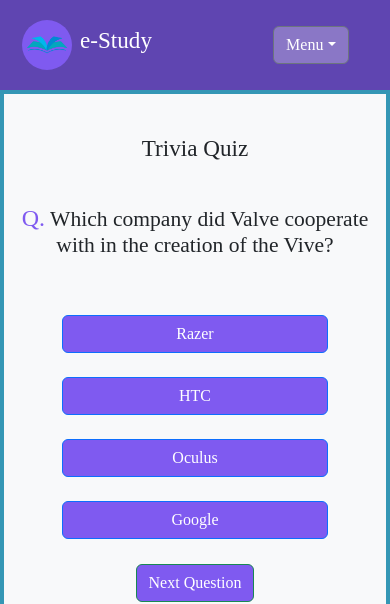
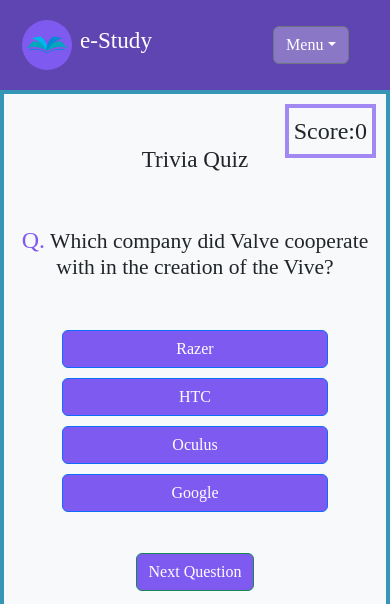
Before and after one commit to yaboyd1/estudy, a React (Create React App) app in the folder client/: page /room/1 in a window 390 px wide. Shown: the top 604 px of the page. Built offline with nearby package versions, Linux system fonts and the light colour scheme; no server answers; a web font is replaced by a local one.

Commit message:
Add score back

```diff
--- a/client/src/App.css
+++ b/client/src/App.css
@@ -235,11 +235,16 @@
   max-width: 400px;
 }
 
-/* .quiz-btn {
-  border-radius: 0;
-  width: 250px !important;
-  border: rgb(30, 143, 209) solid 2px;
-} */
+@media (max-width: 500px) {
+  .quiz-btn {
+    margin:5px 0 !important;
+  }
+
+}
+
+.quiz-btn {
+  margin:15px 0;
+}
 
 /* .btn-next-question {
   position: absolute;
@@ -254,7 +259,7 @@
   border-radius: 0;
 }  */
 
-/* .count {
+.count {
   align-self: flex-start;
   position: absolute;
   right: 10px;
@@ -262,7 +267,7 @@
   font-size: 24px;
   border: 4px solid #7f5af0b4;
   padding: 5px;
-} */
+}
 
 .chat-container {
   display: flex;
--- a/client/src/components/AnswerButton.js
+++ b/client/src/components/AnswerButton.js
@@ -3,7 +3,7 @@
 function AnswerButton({ value, handleClick }) {
   return (
     <button
-      className="quiz-btn btn btn-primary w-100 mt-4"
+      className="quiz-btn btn btn-primary w-100"
       onClick={handleClick}
     >
       {value}
--- a/client/src/components/Quiz.js
+++ b/client/src/components/Quiz.js
@@ -66,8 +66,7 @@
             Next Question
           </button>
         </div>
-        {/*
-        <div className="count">Score:{count}</div> */}
+        <div className="count">Score:{count}</div>
       </div>
     </div>
   );
```
